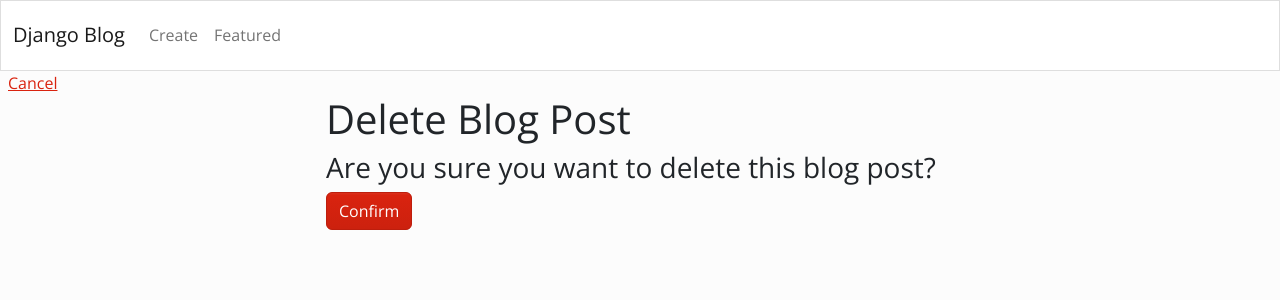
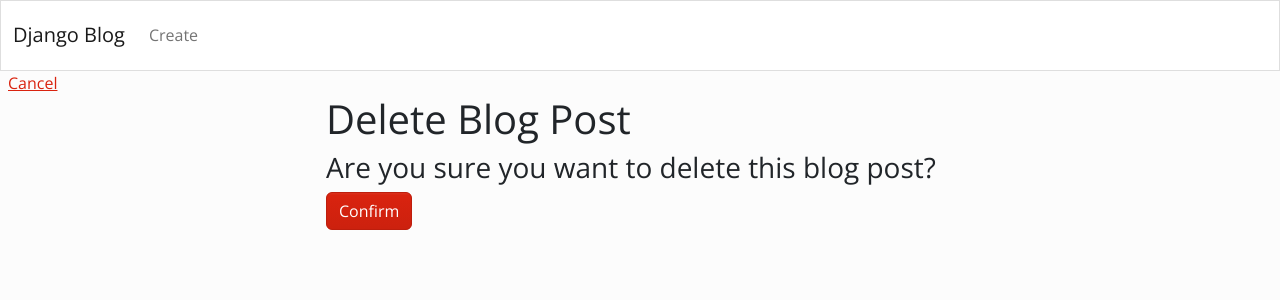
Before and after one commit to PrerakGada/django-tutorial-blogs, a Django app: page /2/delete in a window 1280 px wide. Shown: the top 300 px of the page. Run offline with Django 4.2, Linux system fonts and the light colour scheme; data comes from the database, SQL or seed files in the repository; both versions use the stored data as it was before the commit.

Commit message:
cleanup ++

```diff
--- a/blog/templates/blog/nav.html
+++ b/blog/templates/blog/nav.html
@@ -1,15 +1,8 @@
 <nav class="navbar navbar-expand-lg navbar-light bg-light">
   <div class="container-fluid">
     <a class="navbar-brand" href="{% url 'index' %}">Django Blog</a>
-    <button
-      class="navbar-toggler"
-      type="button"
-      data-bs-toggle="collapse"
-      data-bs-target="#navbarNav"
-      aria-controls="navbarNav"
-      aria-expanded="false"
-      aria-label="Toggle navigation"
-    >
+    <button class="navbar-toggler" type="button" data-bs-toggle="collapse" data-bs-target="#navbarNav"
+      aria-controls="navbarNav" aria-expanded="false" aria-label="Toggle navigation">
       <span class="navbar-toggler-icon"></span>
     </button>
     <div class="collapse navbar-collapse" id="navbarNav">
@@ -17,27 +10,7 @@
         <li class="nav-item">
           <a class="nav-link" href="{% url 'create_blog' %}">Create</a>
         </li>
-        <li class="nav-item">
-          <a class="nav-link" href="{% url 'featured' %}">Featured</a>
-        </li>
       </ul>
-
-      {% comment %}
-      <ul class="navbar-nav">
-        {% if request.user.is_authenticated %}
-        <li class="nav-item">
-          <a class="nav-link" href="{% url 'logout' %}">Sign Out</a>
-        </li>
-        {% else %}
-        <li class="nav-item">
-          <a class="nav-link" href="{% url 'login' %}">Sign In</a>
-        </li>
-        <li class="nav-item">
-          <a class="nav-link" href="{% url 'register' %}">Sign Up</a>
-        </li>
-        {% endif %}
-      </ul>
-      {% endcomment %}
     </div>
   </div>
 </nav>
--- a/requirements.txt
+++ b/requirements.txt
@@ -4,4 +4,3 @@ django-debug-toolbar==3.2.2
 django-extensions==3.1.5
 django-summernote==0.8.11.6
 django-tinymce==3.6.1
-crispy-bootstrap==5-0.7
```
Also changed, not shown: blog/migrations/0004_remove_article_featured.py (added), db.sqlite3, 1 other file.
